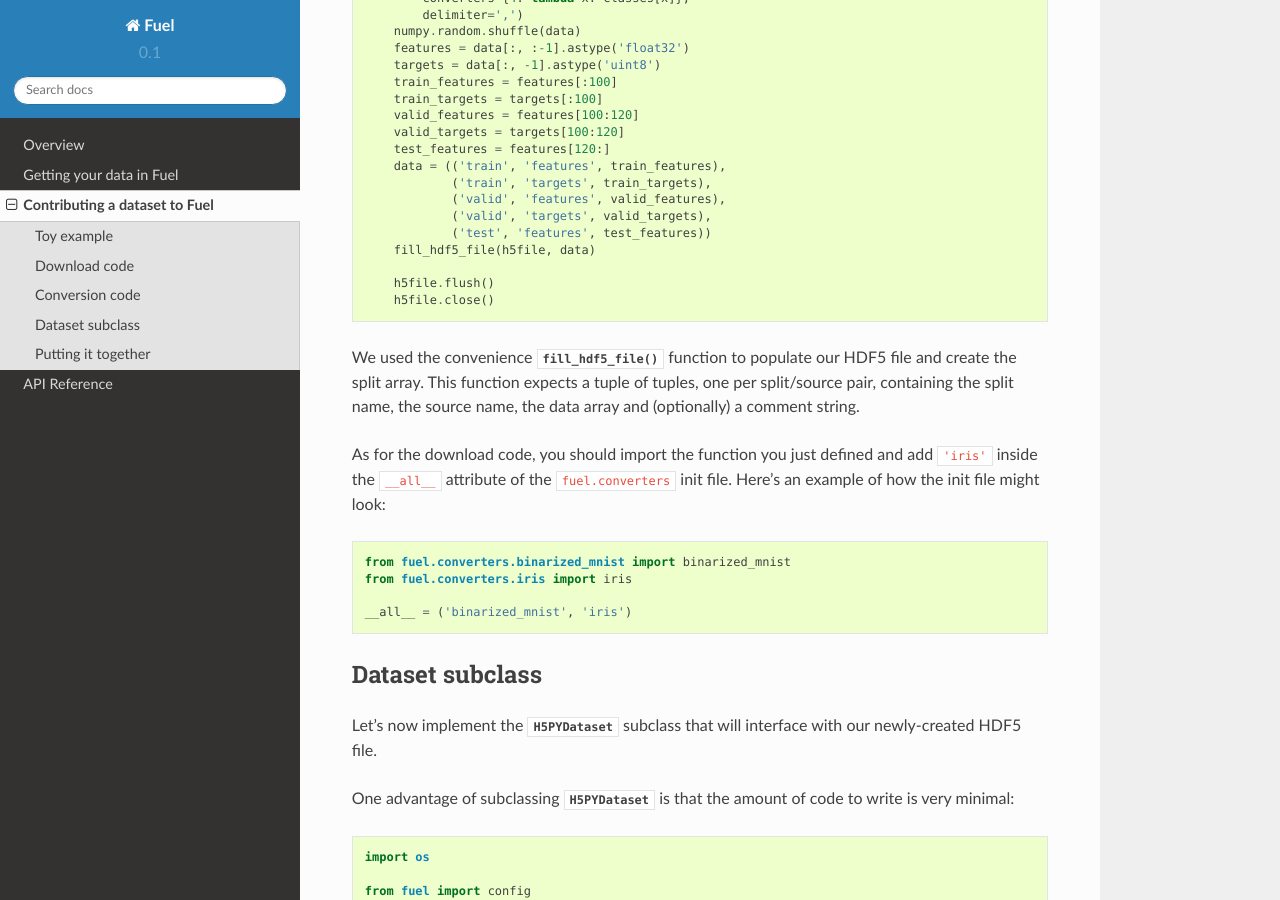
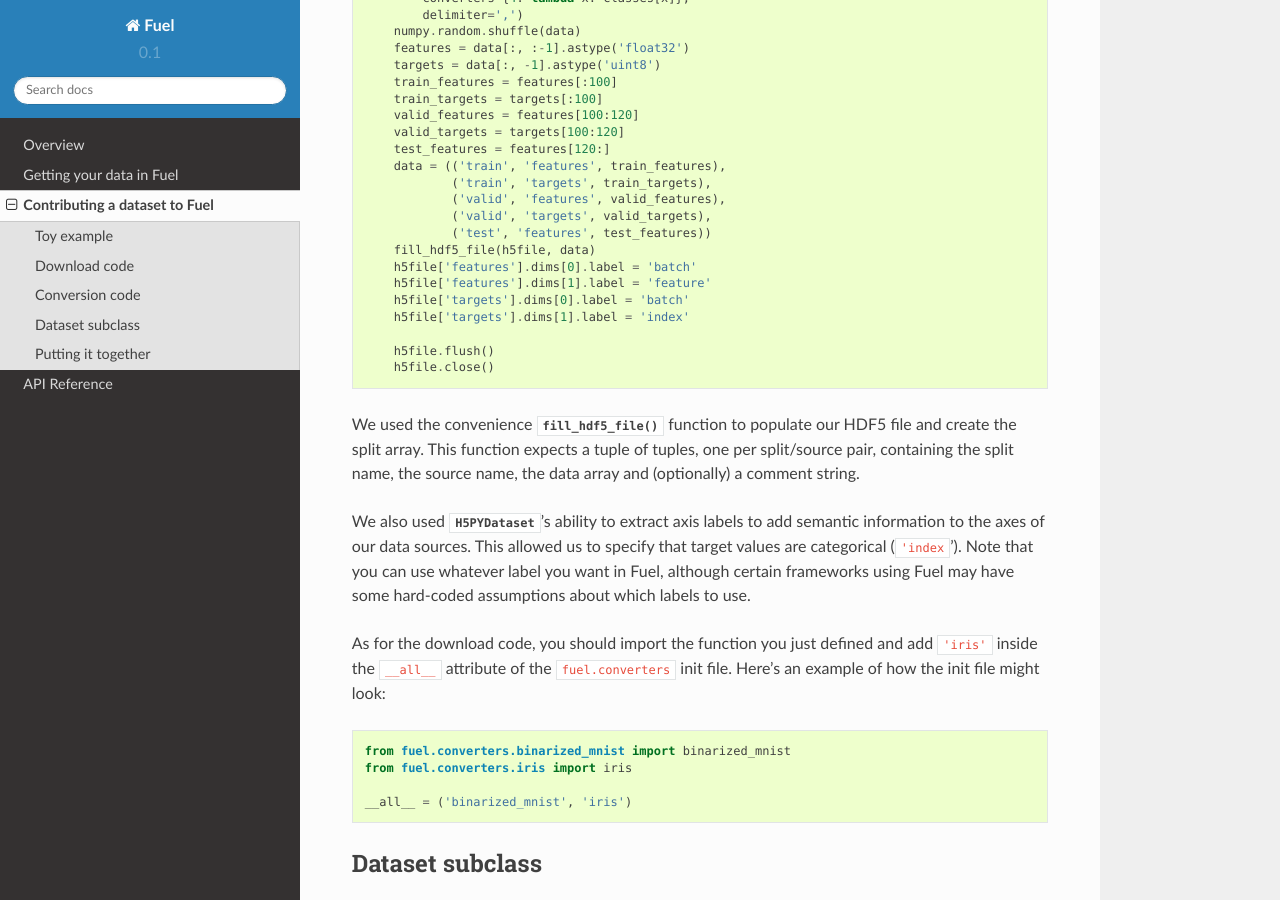
Before and after one commit to mila-iqia/fuel, a Sphinx documentation site: the page built from docs/new_dataset.rst, in a window 1280 px wide and 900 px high, scrolled down 2696 px. Built offline with Sphinx 7.4.7 and the Read the Docs theme 2.0.0, drawn with Linux system fonts in a browser that asks for light colours; some of the changed text lies outside the part shown.

Commit message:
Add information about axis labeling

```diff
--- a/docs/new_dataset.rst
+++ b/docs/new_dataset.rst
@@ -148,6 +148,10 @@ module (you'll have to create it):
                 ('valid', 'targets', valid_targets),
                 ('test', 'features', test_features))
         fill_hdf5_file(h5file, data)
+        h5file['features'].dims[0].label = 'batch'
+        h5file['features'].dims[1].label = 'feature'
+        h5file['targets'].dims[0].label = 'batch'
+        h5file['targets'].dims[1].label = 'index'
 
         h5file.flush()
         h5file.close()
@@ -156,6 +160,12 @@ We used the convenience :meth:`~.converters.base.fill_hdf5_file` function
 to populate our HDF5 file and create the split array. This function expects
 a tuple of tuples, one per split/source pair, containing the split name,
 the source name, the data array and (optionally) a comment string.
+
+We also used :class:`~.datasets.hdf5.H5PYDataset`'s ability to extract axis
+labels to add semantic information to the axes of our data sources. This
+allowed us to specify that target values are categorical (``'index``'). Note
+that you can use whatever label you want in Fuel, although certain frameworks
+using Fuel may have some hard-coded assumptions about which labels to use.
 
 As for the download code, you should import the function you just defined and
 add ``'iris'`` inside the ``__all__`` attribute of the ``fuel.converters`` init
@@ -223,6 +233,8 @@ You can now use the Iris dataset like you would use any other built-in dataset:
 
     >>> from fuel.datasets.iris import Iris # doctest: +SKIP
     >>> train_set = Iris('train') # doctest: +SKIP
+    >>> print(train_set.axis_labels) # doctest: +SKIP
+    {'features': ('batch', 'feature'), 'targets': ('batch', 'index')}
     >>> handle = train_set.open() # doctest: +SKIP
     >>> data = train_set.get_data(handle, slice(0, 10)) # doctest: +SKIP
     >>> print((data[0].shape, data[1].shape)) # doctest: +SKIP
```
